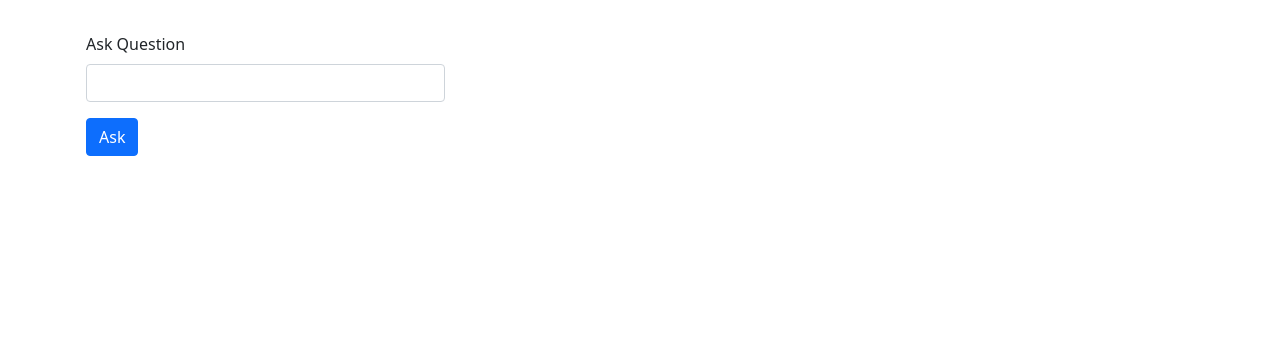
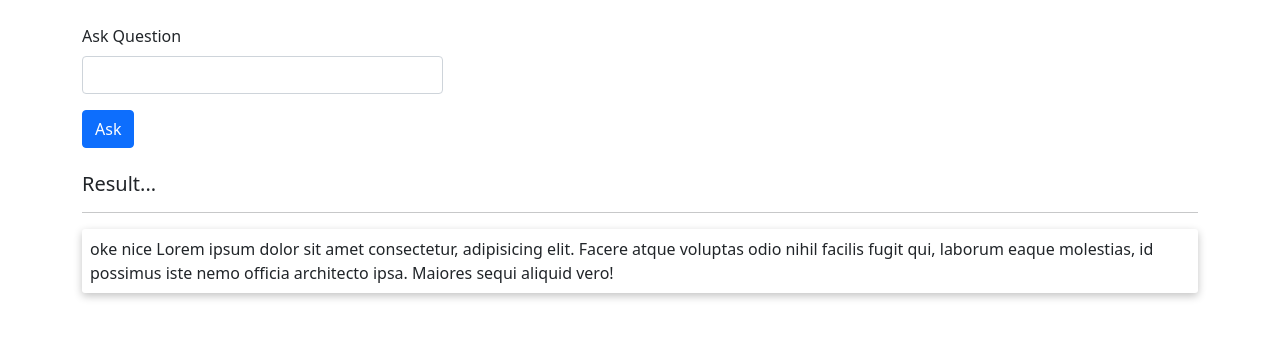
Before and after one commit to zero07032/Ai-Chat-Bot-using-chat-gpt, a Django app: page / in a window 1280 px wide. Shown: the top 338 px of the page. Run offline with Django 4.2, Linux system fonts and the light colour scheme.

Commit message:
Updated home page and added some css

```diff
--- a/templates/home.html
+++ b/templates/home.html
@@ -1,10 +1,19 @@
 {% extends 'base.html' %}
+{% load static %}
 {% block title %}Home{% endblock %}
 
+
+
 {% block content %}
+<style>
+    .result{
+        box-shadow: rgba(0, 0, 0, 0.24) 0px 3px 8px;
+        border-radius: 3px;
+    }
+</style>
+
 <section class="container">
-    <div class="row justify-content-center">
-
+    <div class="my-4">
         <form class="row g-3 needs-validation" novalidate>
             <div class="col-md-4">
                 <label class="form-label">Ask Question</label>
@@ -16,6 +25,13 @@
             </div>
         </form>
 
+        <div class="my-4">
+            <h5>Result...</h5><hr>
+            <div class="result p-2">
+                oke nice
+                Lorem ipsum dolor sit amet consectetur, adipisicing elit. Facere atque voluptas odio nihil facilis fugit qui, laborum eaque molestias, id possimus iste nemo officia architecto ipsa. Maiores sequi aliquid vero!
+            </div>
+        </div>
     </div>
 </section>
 
```
